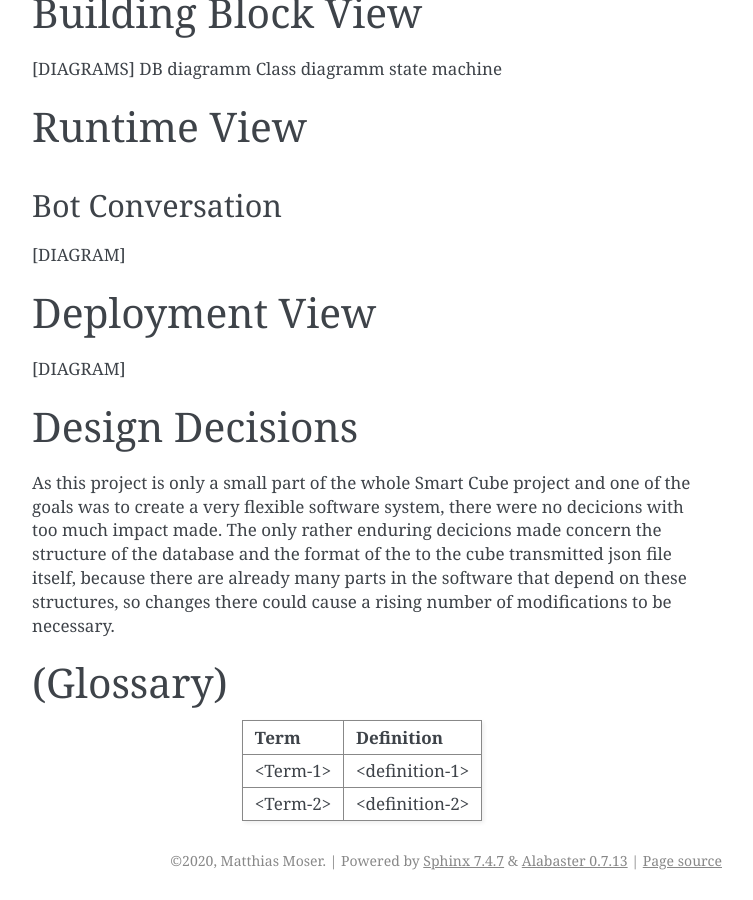
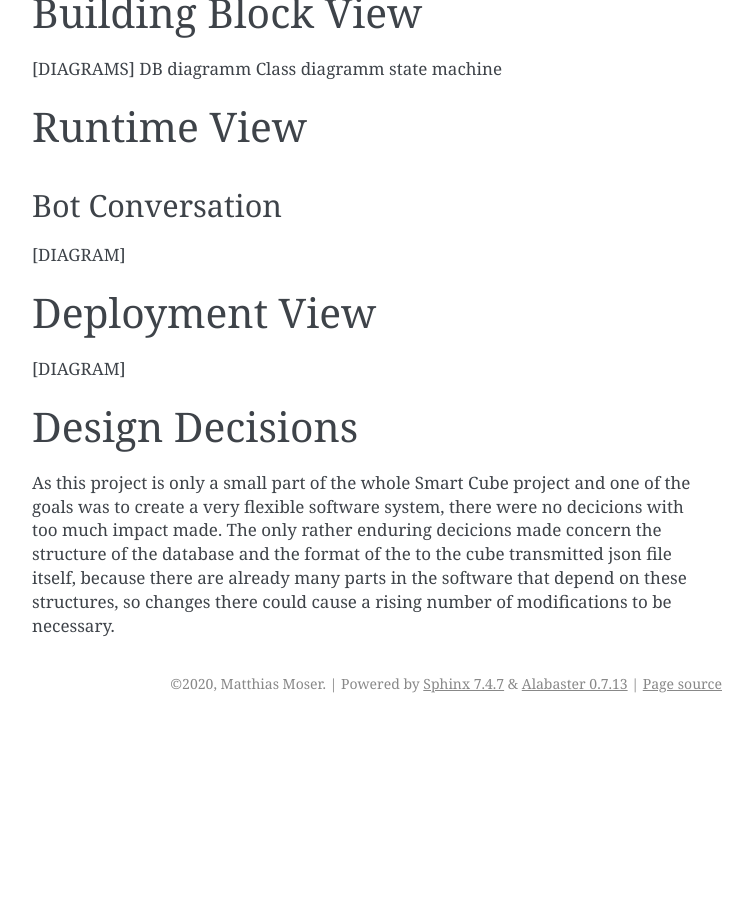
Before and after one commit to Andrew001207/CubeX, a Sphinx documentation site: the page built from docs/source/arc42.rst, in a window 1280 px wide and 900 px high, scrolled down 2041 px. Shown: the whole window, without its empty margins (388-1141 px from the left). Built offline with Sphinx 7.4.7, drawn with Linux system fonts in a browser that asks for light colours; pages that are not in the unit, such as notebooks, are missing from menus; after the commit the page ends 2764 px from its top, so only the background shows below that.

```diff
--- a/docs/source/arc42.rst
+++ b/docs/source/arc42.rst
@@ -108,16 +108,3 @@
 there were no decicions with too much impact made. The only rather enduring decicions made concern the structure of the database and the
 format of the to the cube transmitted json file itself, because there are already many parts in the software that depend on these structures, so
 changes there could cause a rising number of modifications to be necessary.
-
-.. _section-glossary:
-
-(Glossary)
-========
-
-+-----------------------------------+-----------------------------------+
-| Term                              | Definition                        |
-+===================================+===================================+
-| <Term-1>                          | <definition-1>                    |
-+-----------------------------------+-----------------------------------+
-| <Term-2>                          | <definition-2>                    |
-+-----------------------------------+-----------------------------------+
```
Also changed, not shown: docs/source/Diagrams/Deployment.jpg (added), docs/source/Diagrams/RuntimeBot.jpg (added), 2 other files.
